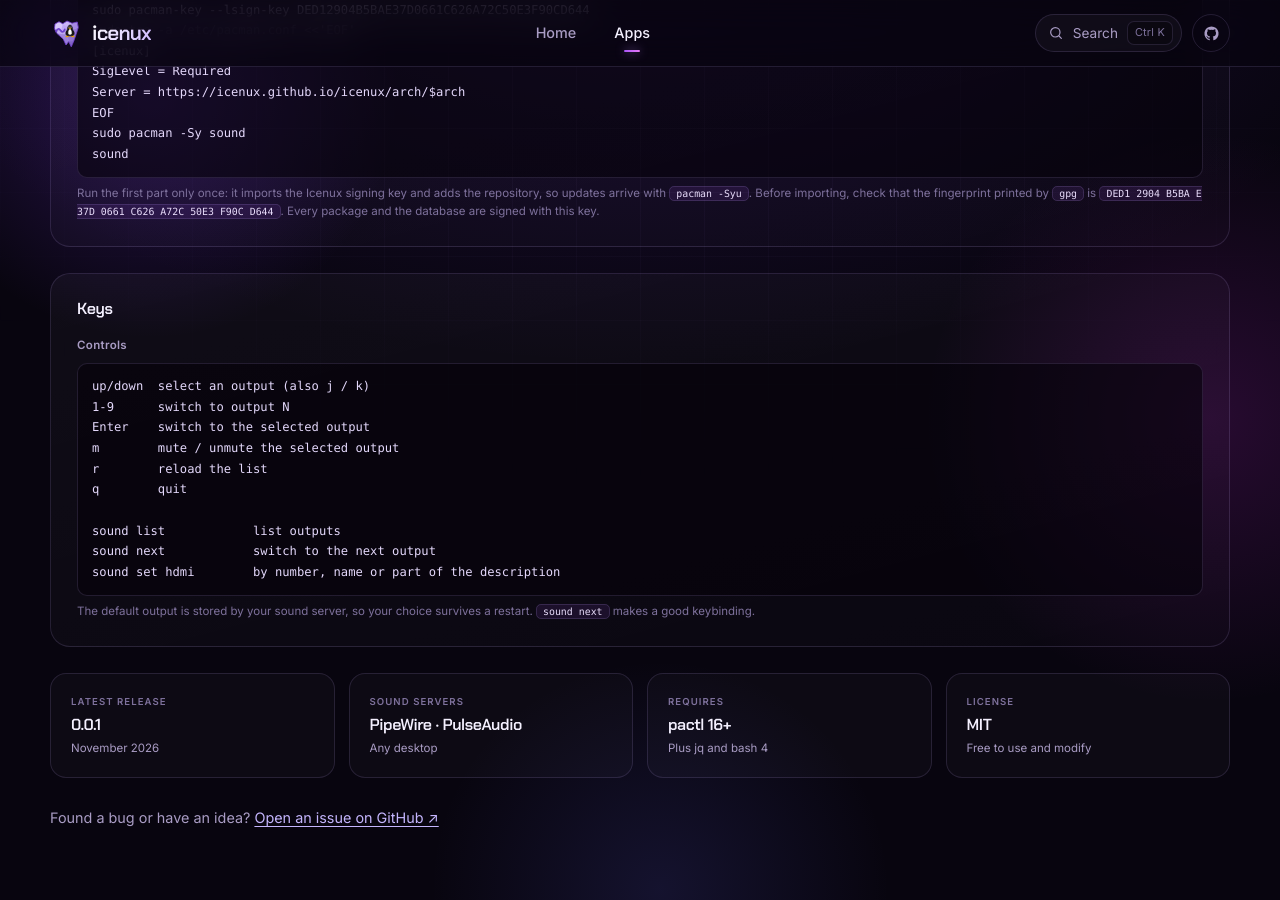
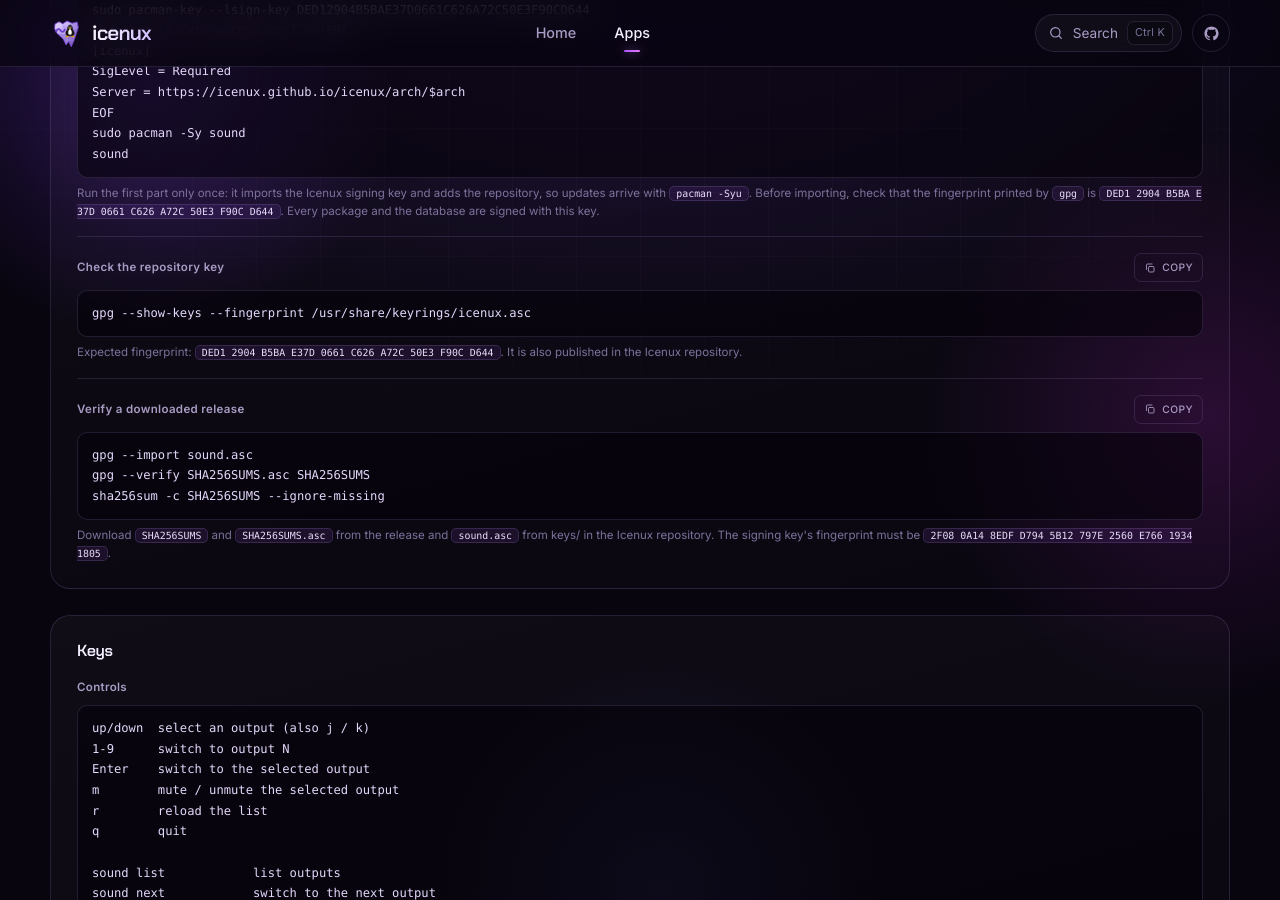
Before and after one commit to Icenux/icenux.github.io, a Jekyll site: the page built from apps/sound.html, in a window 1280 px wide and 900 px high, scrolled down 3420 px. Built offline with Jekyll 4.4.1, drawn with Linux system fonts in a browser that asks for light colours.

Commit message:
feat(web): otisk podpisového klíče sound a ověření vydání
Co-Authored-By: Claude Sonnet 5.5 <noreply@anthropic.com>

```diff
--- a/_data/keys.yml
+++ b/_data/keys.yml
@@ -23,3 +23,6 @@ sway-desktop-stats:
 sgc-screensaver:
   fingerprint: "9A97 F6C8 A2EC 7695 9187  4366 B9C5 9E43 05B9 CA8D"
   key_file: "sgc-screensaver.asc"
+sound:
+  fingerprint: "2F08 0A14 8EDF D794 5B12  797E 2560 E766 1934 1805"
+  key_file: "sound.asc"
--- a/apps/sound.html
+++ b/apps/sound.html
@@ -171,7 +171,7 @@ sound</code></pre>
           </div>
         </div>
 
-{% include apt-install.html pkg="sound" after="sound" note="The package pulls in <code>jq</code> and <code>pulseaudio-utils</code> (<code>pactl</code>)." %}
+{% include apt-install.html slug="sound" pkg="sound" after="sound" note="The package pulls in <code>jq</code> and <code>pulseaudio-utils</code> (<code>pactl</code>)." %}
 
         <div class="install-list reveal">
           <h3 class="install-list__title">Keys</h3>
```
